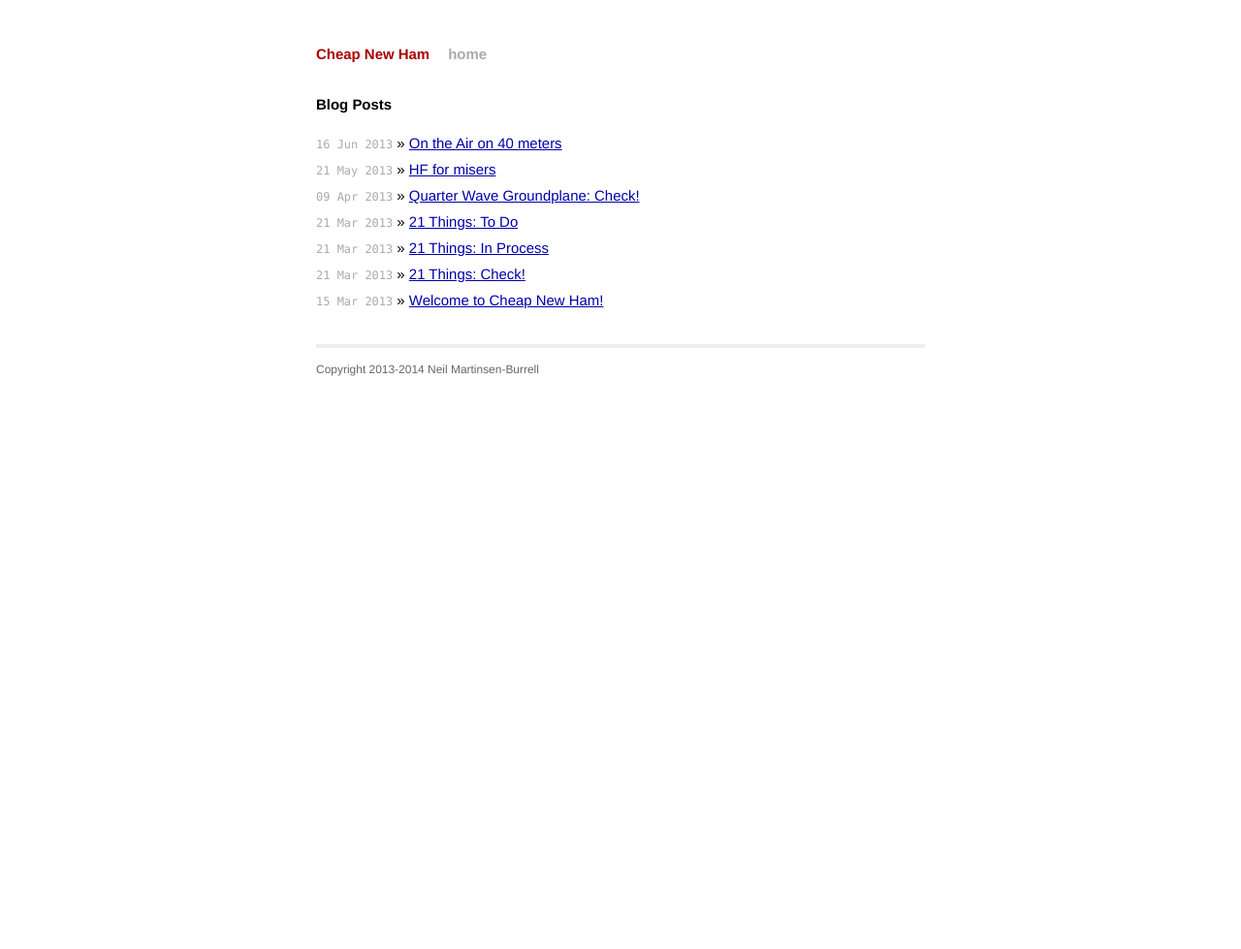
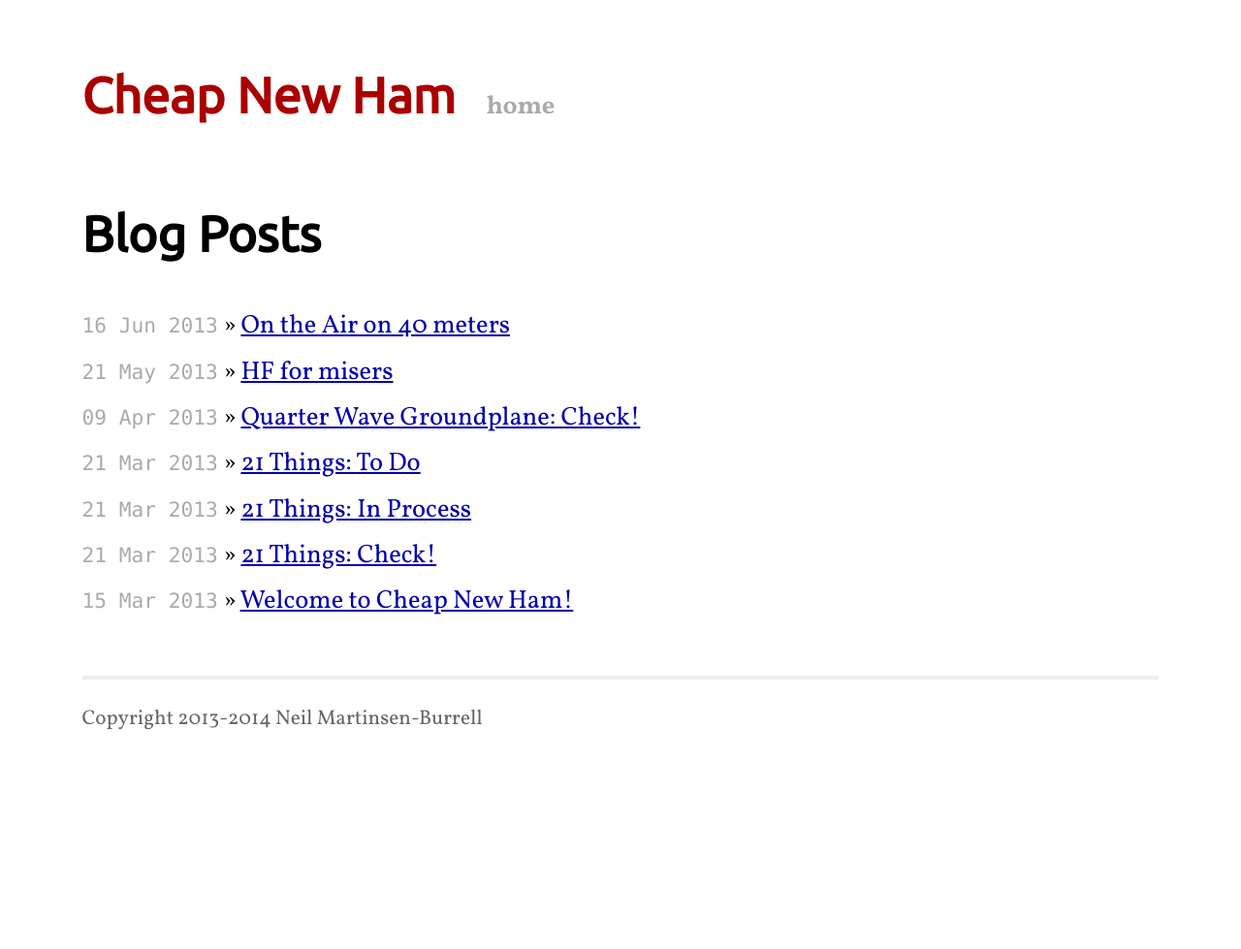
Before and after one commit to neilmb/cheapnewham, a Jekyll site: the page built from index.html, in a window 1280 px wide. Shown: the whole page at 97% size. Built offline with Jekyll 4.4.1, drawn with Linux system fonts in a browser that asks for light colours; before the commit the page ends 945 px from its top, so only the background shows below that.

Commit message:
minimal font styling

```diff
--- a/_layouts/default.html
+++ b/_layouts/default.html
@@ -6,8 +6,7 @@
         <title>{{ page.title }}</title>
         <meta name="viewport" content="width=device-width">
 
-        <!-- syntax highlighting CSS -->
-        <link rel="stylesheet" href="/css/syntax.css">
+        <link href='http://fonts.googleapis.com/css?family=Ubuntu|Vollkorn:400italic,400,700' rel='stylesheet' type='text/css'>
 
         <!-- Custom CSS -->
         <link rel="stylesheet" href="/css/main.css">
--- a/css/main.css
+++ b/css/main.css
@@ -13,16 +13,26 @@
 html, body { height: 100%; }
 
 body {
-  background-color: #FFF;
-  font: 13.34px Helvetica, Arial, sans-serif;
-  font-size: small;
-  text-align: center;
+    font-size: 23px;
+    font-family: "Vollkorn", serif;
+    line-height: 35px;
+    padding-top: 0px;
+    text-align: center;
 }
 
 h1, h2, h3, h4, h5, h6 {
-  font-size: 100%; }
+    font-family: "Ubuntu", sans-serif;
+}
 
-h1 { margin-bottom: 1em; }
+h1 {
+    font-size: 1.95em;
+    margin-bottom: 1em;
+}
+
+h2 {
+    font-family: "Ubuntu";
+}
+
 p { margin: 1em 0; }
 
 a         { color: #00a; }
--- a/index.html
+++ b/index.html
@@ -1,6 +1,6 @@
 ---
 layout: default
-title: Your New Jekyll Site
+title: Cheap New Ham
 ---
 
 <div id="home">
```
